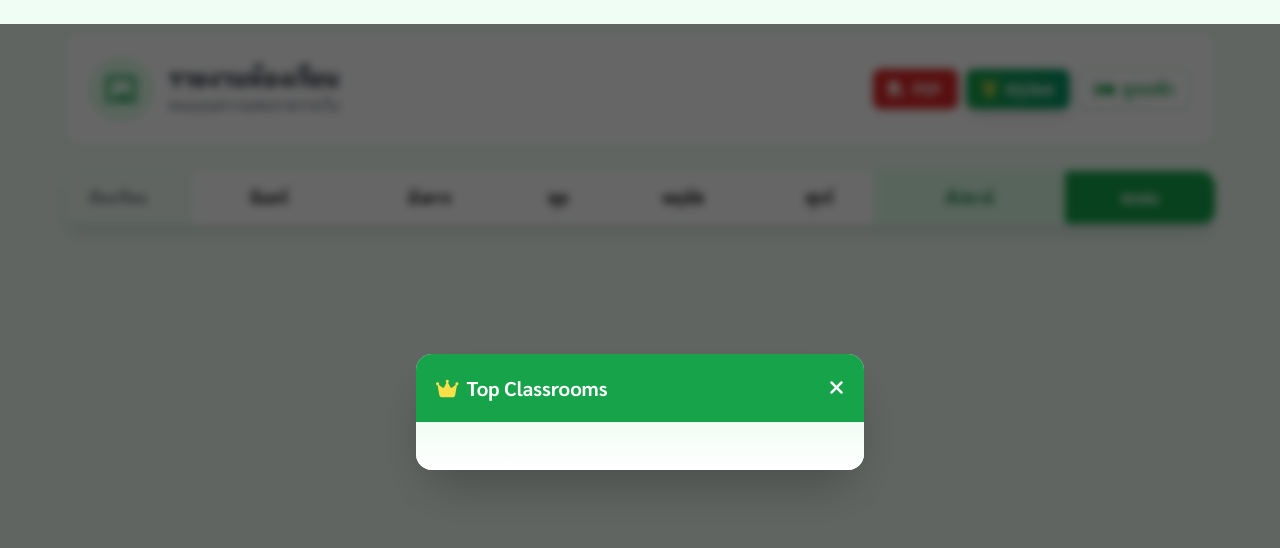
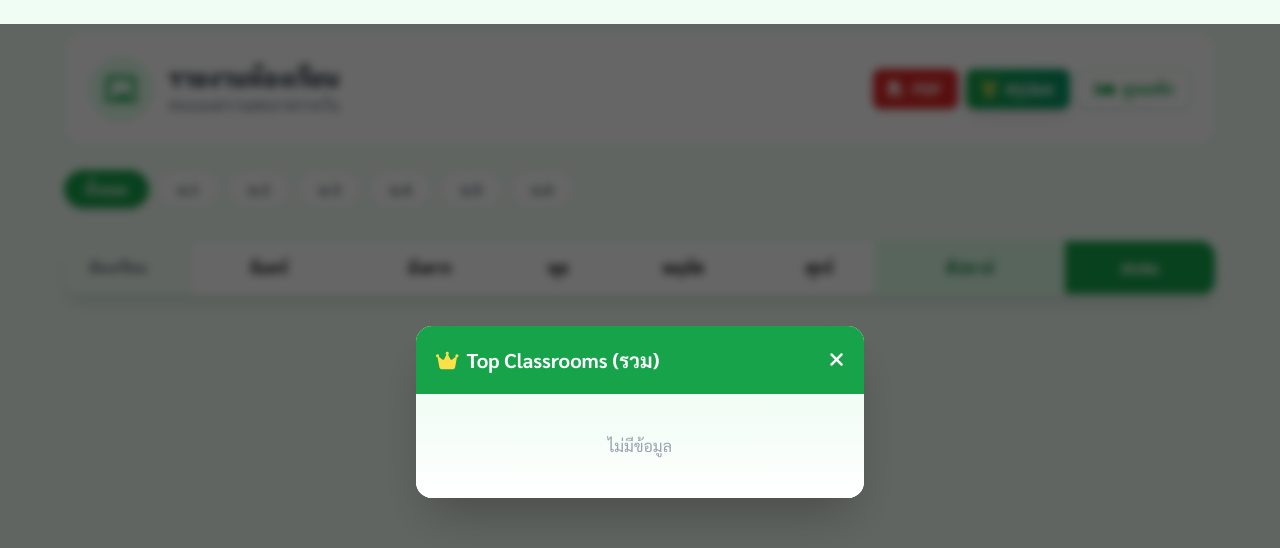
Before and after one commit to footballcggg1234-spec/council-backend, a website: page classroom-weekly.html in a window 1280 px wide. Both pictures are taken after a click on the button "สรุปผล". Drawn offline with nearby package versions, Linux system fonts and the light colour scheme; no server answers.

Commit message:
อัป

```diff
--- a/classroom-weekly.html
+++ b/classroom-weekly.html
@@ -17,7 +17,10 @@
         .current-day-col { background-color: #f0fdf4; color: #15803d; border-bottom-color: #16a34a; }
         .total-cell { font-weight: 800; font-size: 1.1rem; }
 
-        /* 🔥 CSS สำหรับการพิมพ์ PDF */
+        /* Scrollbar */
+        .hide-scroll::-webkit-scrollbar { display: none; }
+        .hide-scroll { -ms-overflow-style: none; scrollbar-width: none; }
+
         @media print {
             @page { size: A4 portrait; margin: 10mm; }
             body { background-color: white; -webkit-print-color-adjust: exact; print-color-adjust: exact; }
@@ -51,6 +54,16 @@
             </div>
         </div>
 
+        <div class="flex gap-2 overflow-x-auto hide-scroll pb-2 no-print" id="grade-filters">
+            <button onclick="setFilter('All')" id="filter-All" class="px-5 py-2 rounded-full font-bold text-sm transition bg-green-600 text-white shadow-md border border-green-600 whitespace-nowrap">ทั้งหมด</button>
+            <button onclick="setFilter('ม.1')" id="filter-ม.1" class="px-5 py-2 rounded-full font-bold text-sm transition bg-white text-gray-600 border border-gray-200 hover:bg-green-50 whitespace-nowrap">ม.1</button>
+            <button onclick="setFilter('ม.2')" id="filter-ม.2" class="px-5 py-2 rounded-full font-bold text-sm transition bg-white text-gray-600 border border-gray-200 hover:bg-green-50 whitespace-nowrap">ม.2</button>
+            <button onclick="setFilter('ม.3')" id="filter-ม.3" class="px-5 py-2 rounded-full font-bold text-sm transition bg-white text-gray-600 border border-gray-200 hover:bg-green-50 whitespace-nowrap">ม.3</button>
+            <button onclick="setFilter('ม.4')" id="filter-ม.4" class="px-5 py-2 rounded-full font-bold text-sm transition bg-white text-gray-600 border border-gray-200 hover:bg-green-50 whitespace-nowrap">ม.4</button>
+            <button onclick="setFilter('ม.5')" id="filter-ม.5" class="px-5 py-2 rounded-full font-bold text-sm transition bg-white text-gray-600 border border-gray-200 hover:bg-green-50 whitespace-nowrap">ม.5</button>
+            <button onclick="setFilter('ม.6')" id="filter-ม.6" class="px-5 py-2 rounded-full font-bold text-sm transition bg-white text-gray-600 border border-gray-200 hover:bg-green-50 whitespace-nowrap">ม.6</button>
+        </div>
+
         <div class="bg-white rounded-2xl shadow-lg border border-green-100 overflow-hidden">
             <div class="overflow-x-auto">
                 <table class="min-w-full">
@@ -74,7 +87,7 @@
         <div id="class-summary-modal" class="fixed inset-0 z-50 hidden items-center justify-center bg-black/60 backdrop-blur-sm p-4 no-print">
             <div class="bg-white rounded-2xl shadow-2xl w-full max-w-md overflow-hidden transform scale-95 transition-all" id="modal-box">
                 <div class="bg-green-600 p-5 text-white flex justify-between items-center">
-                    <h2 class="text-xl font-bold"><i class="fas fa-crown mr-2 text-yellow-300"></i>Top Classrooms</h2>
+                    <h2 class="text-xl font-bold"><i class="fas fa-crown mr-2 text-yellow-300"></i><span id="summary-title">Top Classrooms</span></h2>
                     <button onclick="closeSummary()" class="hover:text-green-200"><i class="fas fa-times text-xl"></i></button>
                 </div>
                 <div class="p-6 bg-gradient-to-b from-green-50 to-white">
@@ -89,6 +102,7 @@
         const API_URL = '/api/scores';
         const today = new Date().getDay();
         let classData = [];
+        let currentFilter = 'All'; // 🔥 ตัวแปรเก็บสถานะการกรอง
 
         async function fetchAndRender() {
             try {
@@ -99,7 +113,7 @@
                 // Sort by name for main table
                 classData.sort((a, b) => a.name.localeCompare(b.name, undefined, {numeric: true}));
 
-                renderTable(classData);
+                renderTable(); // เรียก render โดยไม่ต้องส่ง data
 
                 if(today >= 1 && today <= 5) {
                     document.querySelectorAll(`.day-col-${today}`).forEach(el => {
@@ -110,9 +124,36 @@
             } catch (err) { console.error(err); }
         }
 
-        function renderTable(data) {
+        // 🔥 ฟังก์ชันเลือกตัวกรอง
+        function setFilter(grade) {
+            currentFilter = grade;
+
+            // อัปเดตสีปุ่ม
+            document.querySelectorAll('#grade-filters button').forEach(btn => {
+                if(btn.id === `filter-${grade}`) {
+                    btn.className = "px-5 py-2 rounded-full font-bold text-sm transition bg-green-600 text-white shadow-md border border-green-600 whitespace-nowrap scale-105";
+                } else {
+                    btn.className = "px-5 py-2 rounded-full font-bold text-sm transition bg-white text-gray-600 border border-gray-200 hover:bg-green-50 whitespace-nowrap";
+                }
+            });
+
+            renderTable();
+        }
+
+        function renderTable() {
+            // 🔥 กรองข้อมูลก่อนแสดงผล
+            const filteredData = currentFilter === 'All'
+                ? classData
+                : classData.filter(item => item.name.startsWith(currentFilter));
+
             const tbody = document.getElementById('classroom-tbody');
-            tbody.innerHTML = data.map((item, index) => {
+
+            if (filteredData.length === 0) {
+                tbody.innerHTML = `<tr><td colspan="8" class="p-8 text-center text-gray-400">ไม่พบข้อมูลของชั้น ${currentFilter}</td></tr>`;
+                return;
+            }
+
+            tbody.innerHTML = filteredData.map((item, index) => {
                 const rowClass = index % 2 === 0 ? 'bg-white' : 'bg-green-50/30';
                 let daysHtml = '';
                 let weeklyTotal = 0;
@@ -143,12 +184,23 @@
             const list = document.getElementById('top-class-list');
             list.innerHTML = '';
 
-            const ranking = classData.map(c => {
+            // 🔥 ใช้ข้อมูลที่กรองแล้วมาจัดอันดับ
+            const filteredData = currentFilter === 'All'
+                ? classData
+                : classData.filter(item => item.name.startsWith(currentFilter));
+
+            // เปลี่ยนหัวข้อ Modal ตามฟิลเตอร์
+            document.getElementById('summary-title').innerText = currentFilter === 'All' ? 'Top Classrooms (รวม)' : `Top Classrooms (${currentFilter})`;
+
+            const ranking = filteredData.map(c => {
                 let w = 0;
                 for(let i=1; i<=5; i++) w += (parseInt(c[`points_class_${i}`]) || 0);
                 return { name: c.name, total: (c.accumulated_score || 0) + w };
             }).sort((a,b) => b.total - a.total).slice(0, 5); // Take top 5
 
+            if (ranking.length === 0) {
+                list.innerHTML = '<div class="text-center text-gray-400 py-4">ไม่มีข้อมูล</div>';
+            } else {
                 ranking.forEach((r, i) => {
                     let badge = i===0 ? '🥇' : (i===1 ? '🥈' : (i===2 ? '🥉' : `#${i+1}`));
                     let style = i===0 ? 'bg-green-600 text-white ring-4 ring-green-100 scale-105' : 'bg-white text-gray-700 border border-green-100';
@@ -163,6 +215,7 @@
                         </div>
                     `;
                 });
+            }
 
             const m = document.getElementById('class-summary-modal');
             m.classList.remove('hidden');
```
Lines whose indentation alone changed are shown as unchanged.
